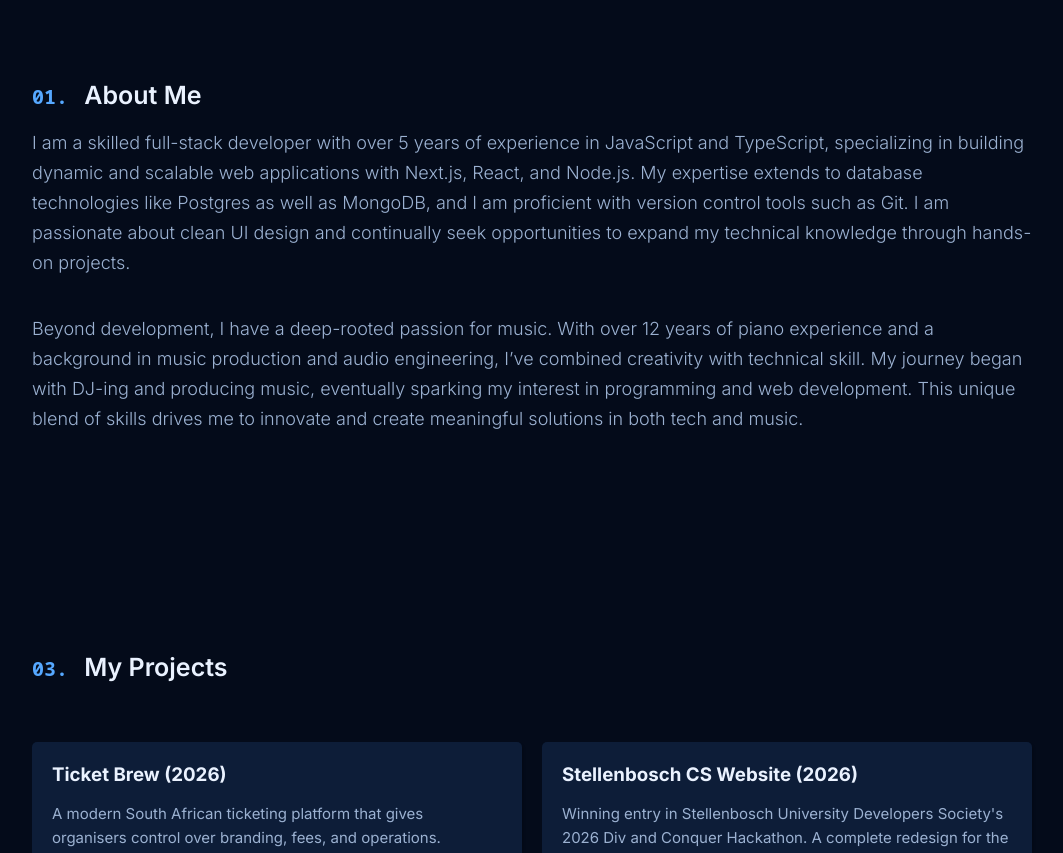
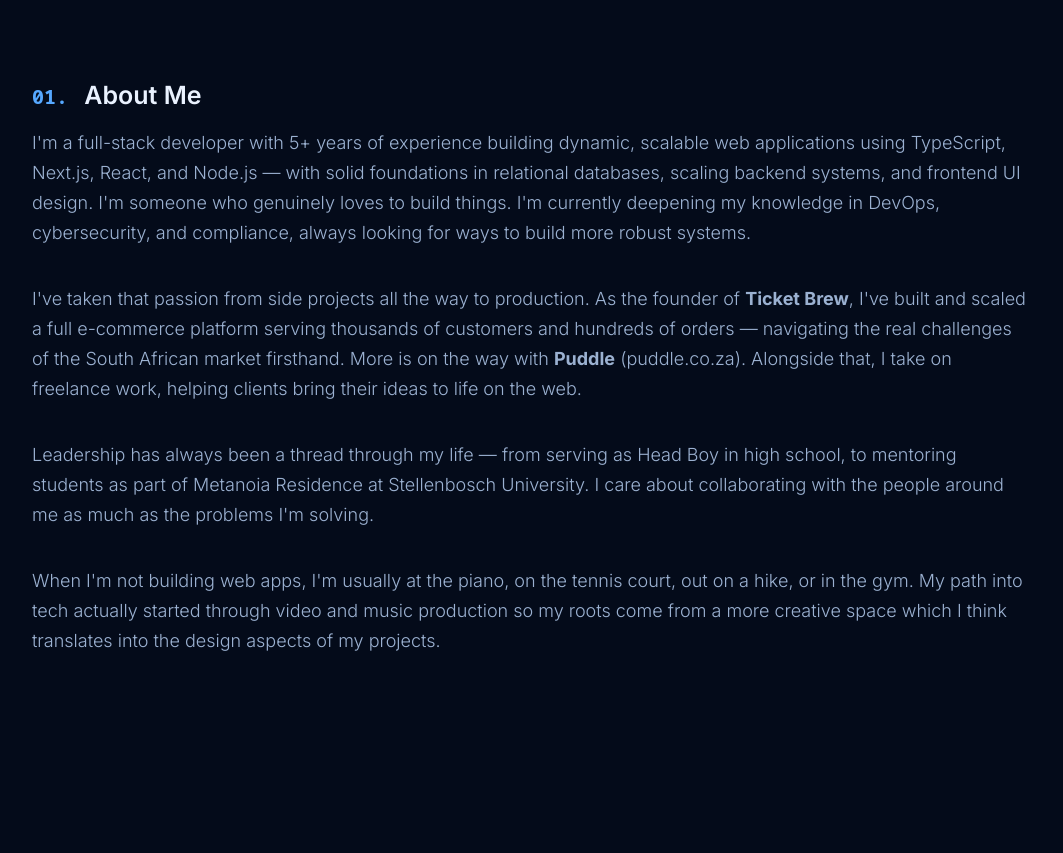
Before and after one commit to jadenstockk/portfolio-website, a Next.js app: page / in a window 1280 px wide. Shown: the part 740-1593 px from the top of the page, without its empty margins (108-1171 px from the left). Built offline with nearby package versions, Linux system fonts and the light colour scheme.

Commit message:
Update About.tsx

```diff
--- a/src/components/Index/About/About.tsx
+++ b/src/components/Index/About/About.tsx
@@ -6,19 +6,36 @@
           <span className="section-number">01.</span> About Me
         </h2>
         <p className="description-1">
-          I am a skilled full-stack developer with over 5 years of experience in JavaScript and TypeScript,
-          specializing in building dynamic and scalable web applications with Next.js, React, and Node.js. My
-          expertise extends to database technologies like Postgres as well as MongoDB, and I am proficient with
-          version control tools such as Git. I am passionate about clean UI design and continually seek opportunities
-          to expand my technical knowledge through hands-on projects.
-        </p>
-        <p className="description-1">
-          Beyond development, I have a deep-rooted passion for music. With over 12 years of piano experience and a
-          background in music production and audio engineering, I’ve combined creativity with technical skill. My
-          journey began with DJ-ing and producing music, eventually sparking my interest in programming and web
-          development. This unique blend of skills drives me to innovate and create meaningful solutions in both tech
-          and music.
-        </p>
+  I'm a full-stack developer with 5+ years of experience building dynamic,
+  scalable web applications using TypeScript, Next.js, React, and Node.js —
+  with solid foundations in relational databases, scaling backend systems, and frontend UI design.
+  I'm someone who genuinely loves to build things. I'm
+  currently deepening my knowledge in DevOps, cybersecurity, and compliance,
+  always looking for ways to build more robust systems.
+</p>
+
+<p className="description-1">
+  I've taken that passion from side projects all the way to production. As
+  the founder of <strong>Ticket Brew</strong>, I've built and scaled a
+  full e-commerce platform serving thousands of customers and hundreds of
+  orders — navigating the real challenges of the South African market
+  firsthand. More is on the way with <strong>Puddle</strong> (puddle.co.za).
+  Alongside that, I take on freelance work, helping clients bring their
+  ideas to life on the web.
+</p>
+
+<p className="description-1">
+  Leadership has always been a thread through my life — from serving as
+  Head Boy in high school, to mentoring students as part of Metanoia
+  Residence at Stellenbosch University. I care about collaborating with the people around me
+  as much as the problems I'm solving.
+</p>
+
+<p className="description-1">
+  When I'm not building web apps, I'm usually at the piano, on the tennis court, out on a hike, or
+  in the gym. My path into tech actually started through video and music
+  production so my roots come from a more creative space which I think translates into the design aspects of my projects.
+</p>
       </div>
     </section>
   );
```
